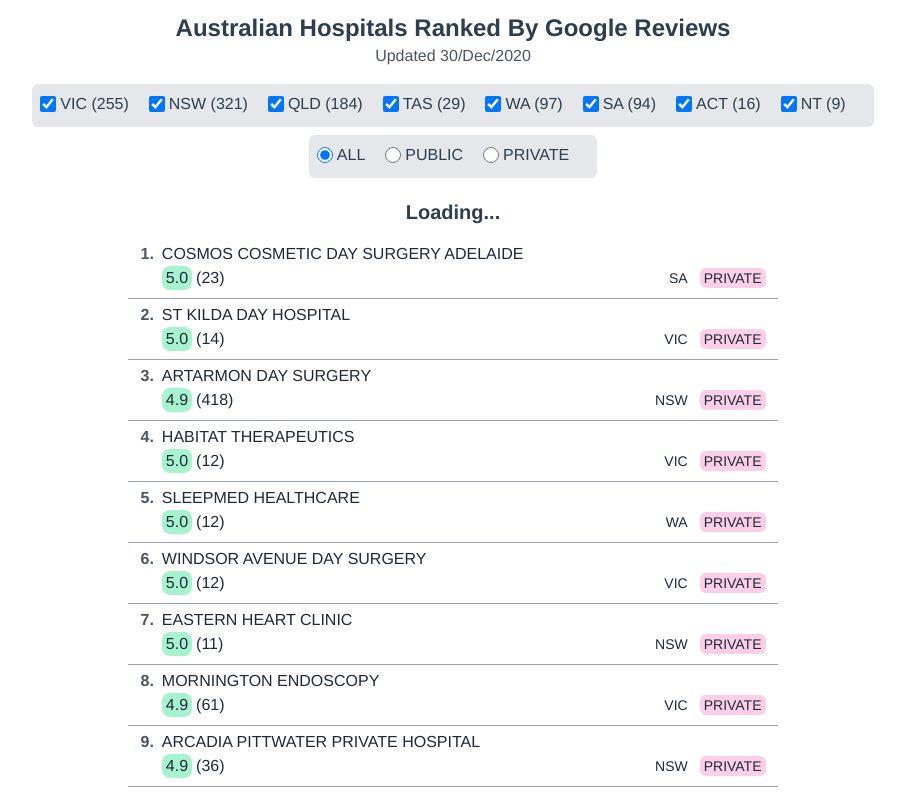
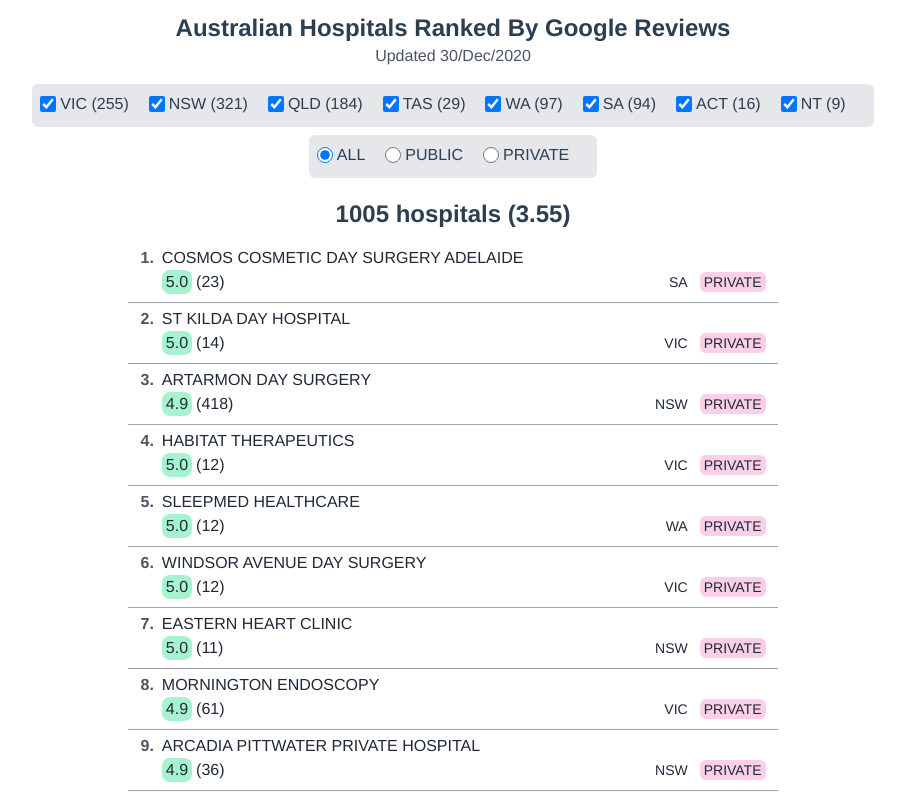
Before and after one commit to minho42/hospital-ranking, a Vue app in the folder frontend/: page / in a window 1280 px wide. Shown: the top 794 px of the page, without its empty margins (187-1092 px from the left). Built offline with nearby package versions, Linux system fonts and the light colour scheme.

Commit message:
removed loading since no longer using axios

```diff
--- a/frontend/src/App.vue
+++ b/frontend/src/App.vue
@@ -1,7 +1,7 @@
 <template>
   <div id="app">
     <Navbar />
-    <HospitalList :rankingData="rankingData" :isLoading="isLoading" />
+    <HospitalList :rankingData="rankingData" />
   </div>
 </template>
 
@@ -19,7 +19,6 @@ export default {
   data() {
     return {
       rankingData,
-      isLoading: true,
       isErrored: false,
     };
   },
--- a/frontend/src/components/HospitalList.vue
+++ b/frontend/src/components/HospitalList.vue
@@ -37,11 +37,7 @@
       </div>
     </div>
 
-    <div v-if="isLoading" class="text-xl font-bold py-3">
-      Loading...
-    </div>
-
-    <div v-else class="text-2xl font-bold py-3">
+    <div class="text-2xl font-bold py-3">
       {{ filteredRankingData.length }} hospitals
       <span v-show="getAverateStar">({{ getAverateStar.toFixed(2) }})</span>
     </div>
@@ -82,7 +78,6 @@ export default {
   },
   props: {
     rankingData: Array,
-    isLoading: Boolean,
   },
   methods: {
     getStateCount(state) {
```
